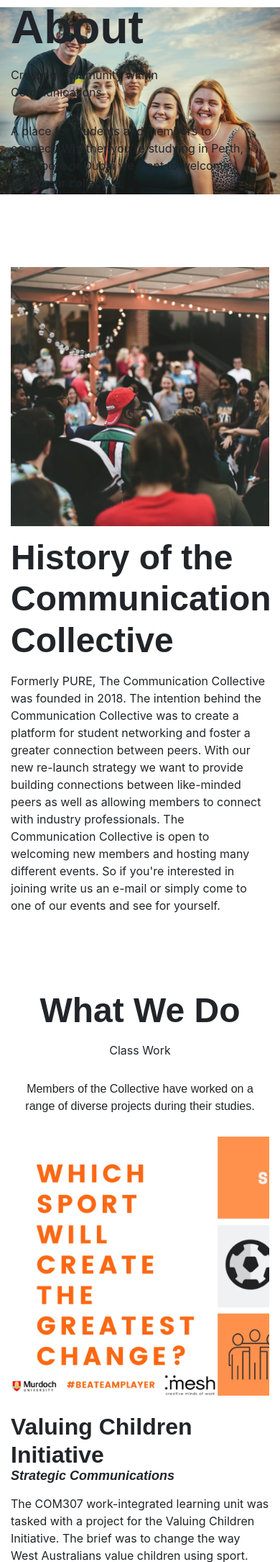
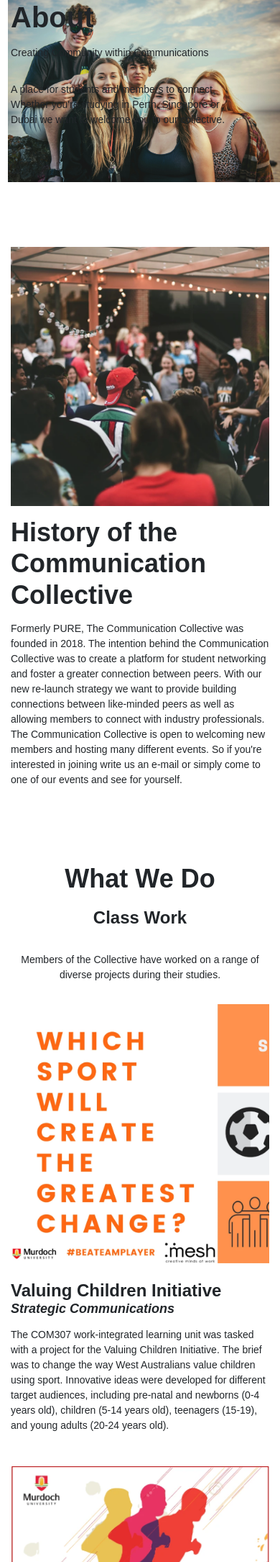
Before and after one commit to treytallent/Communications-Collective, a PHP site: page /about.html in a window 390 px wide. Shown: the top 2170 px of the page at 72% size. Run offline with PHP 8.4, Linux system fonts and the light colour scheme.

Commit message:
Style.css +Typography Media Query -Arrow Effect

```diff
--- a/style.css
+++ b/style.css
@@ -2,110 +2,41 @@
    padding: 0;
 }
 
-.arrow-effect-image {
-  height: 100%;
-  aspect-ratio: 1/1;
-  border-radius: 50%;
-  border: 4px solid black;
-  object-fit: cover;
-  position: relative;
-  z-index: 2;
-}
+/**************/
+/* Typography */
+/**************/
 
-.image-border-pink {
-  border-color: #d91853;
-}
-
-.image-border-orange1 {
-  border-color: #eb5120;
-}
-
-.image-border-orange2 {
-  border-color: #eb7e20;
-}
-
-.image-border-orange3 {
-  border-color: #f8a918;
-}
-
-.image-border-yellow {
-  border-color: #f8c718;
-}
-
-.arrow-effect-container-right {
-  width: 250px;
-  aspect-ratio: 1/1;
-  position: relative;
-  display: inline-block;
-}
-
-.arrow-effect-container-right::before {
-  content: "";
-  background-image: url("Images/Arrow-Effect.svg");
-  background-size: contain;
-  background-repeat: no-repeat;
-  position: absolute;
-  height: 25%;
-  aspect-ratio: 1/1;
-  transform: rotate(135deg);
-  top: 78%;
-  left: 75%;
-  z-index: 1;
-}
-
-.arrow-effect-container-left {
-  width: 250px;
-  aspect-ratio: 1/1;
-  position: relative;
-  display: inline-block;
-}
-
-.arrow-effect-container-left::before {
-  content: "";
-  background-image: url("Images/Arrow-Effect.svg");
-  background-size: contain;
-  background-repeat: no-repeat;
-  position: absolute;
-  height: 25%;
-  aspect-ratio: 1/1;
-  transform: rotate(225deg);
-  top: 78%;
-  scroll-margin-right: 75%;
-  z-index: 1;
-}
-
-/* Embed code in the <head> of your html
-Nunito Bold, Nunito Sans Extra Bold Italic, Montserrat Regular
-<link rel="preconnect" href="https://fonts.googleapis.com">
-<link rel="preconnect" href="https://fonts.gstatic.com" crossorigin>
-<link href="https://fonts.googleapis.com/css2?family=Montserrat&family=Nunito+Sans:ital,opsz,wght@1,6..12,800&family=Nunito:ital,wght@0,700;1,700&display=swap" rel="stylesheet">
-*/
-h1 {
+body {
    font-family: "Nunito", sans-serif;
-  font-size: 4rem;
-  font-weight: 700;
    font-style: normal;
-}
-
-h2 {
-  font-family: "Nunito", sans-serif;
-  font-size: 3rem;
-  font-weight: 700;
-  font-style: normal;
-}
-
-h3 {
-  font-family: "Nunito", sans-serif;
-  font-size: 2rem;
-  font-weight: 700;
-  font-style: normal;
+   font-weight: 400;
 }
 
 h4 {
-  font-family: "Nunito", sans-serif;
    font-size: 1.75rem;
    font-weight: 700;
-  font-style: normal;
+}
+
+h1,
+.H1-text {
+   font-size: 4rem;
+   font-weight: 700;
+}
+
+h2,
+.H2-text {
+   font-size: 3rem;
+   font-weight: 700;
+}
+
+h3,
+.H3-text {
+   font-size: 2rem;
+   font-weight: 700;
+}
+
+.p-text {
+   font-weight: 400;
 }
 
 .subheader1-text {
@@ -126,15 +57,35 @@ h4 {
 
 .subheader3-text {
    font-family: "Nunito Sans", sans-serif;
-  font-size: 1rem;
    font-weight: 800;
    font-style: italic;
    font-variation-settings: "wdth" 100, "YTLC" 500;
 }
 
-.body-text {
-  font-family: "Montserrat", sans-serif;
-  font-size: 1rem;
-  font-weight: 400;
-  font-style: normal;
+.subheader2-text {
+   font-family: "Nunito Sans", sans-serif;
+   font-weight: 800;
+   font-style: italic;
+   font-variation-settings: "wdth" 100, "YTLC" 500;
 }
+
+@media screen and (max-width: 767px) {
+   body {
+      font-size: 0.875rem;
+   }
+
+   h1,
+   .H1-text {
+      font-size: 2.5rem;
+   }
+
+   h2,
+   .H2-text {
+      font-size: 2.25rem;
+   }
+
+   h3,
+   .H3-text {
+      font-size: 1.5rem;
+   }
+}
```
Lines whose indentation alone changed are shown as unchanged.
